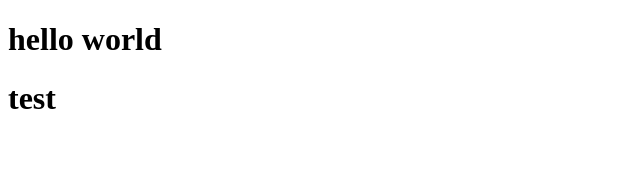
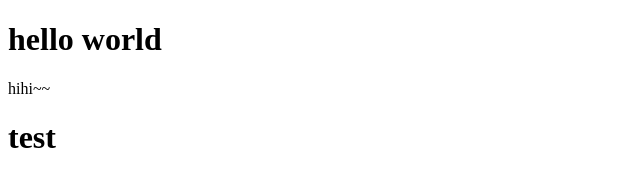
Before and after one commit to ducktaek/oss_first, a plain HTML site: page index.html in a window 1280 px wide. Shown: the whole page, without its empty margins (0-640 px from the left). Drawn offline with Linux system fonts and the light colour scheme.

Commit message:
index를 수정해봄.

```diff
--- a/index.html
+++ b/index.html
@@ -9,6 +9,7 @@
 
 <body>
     <h1>hello world</h1>
+    <p>hihi~~</p>
     <h1>test</h1>
 </body>
 
```
